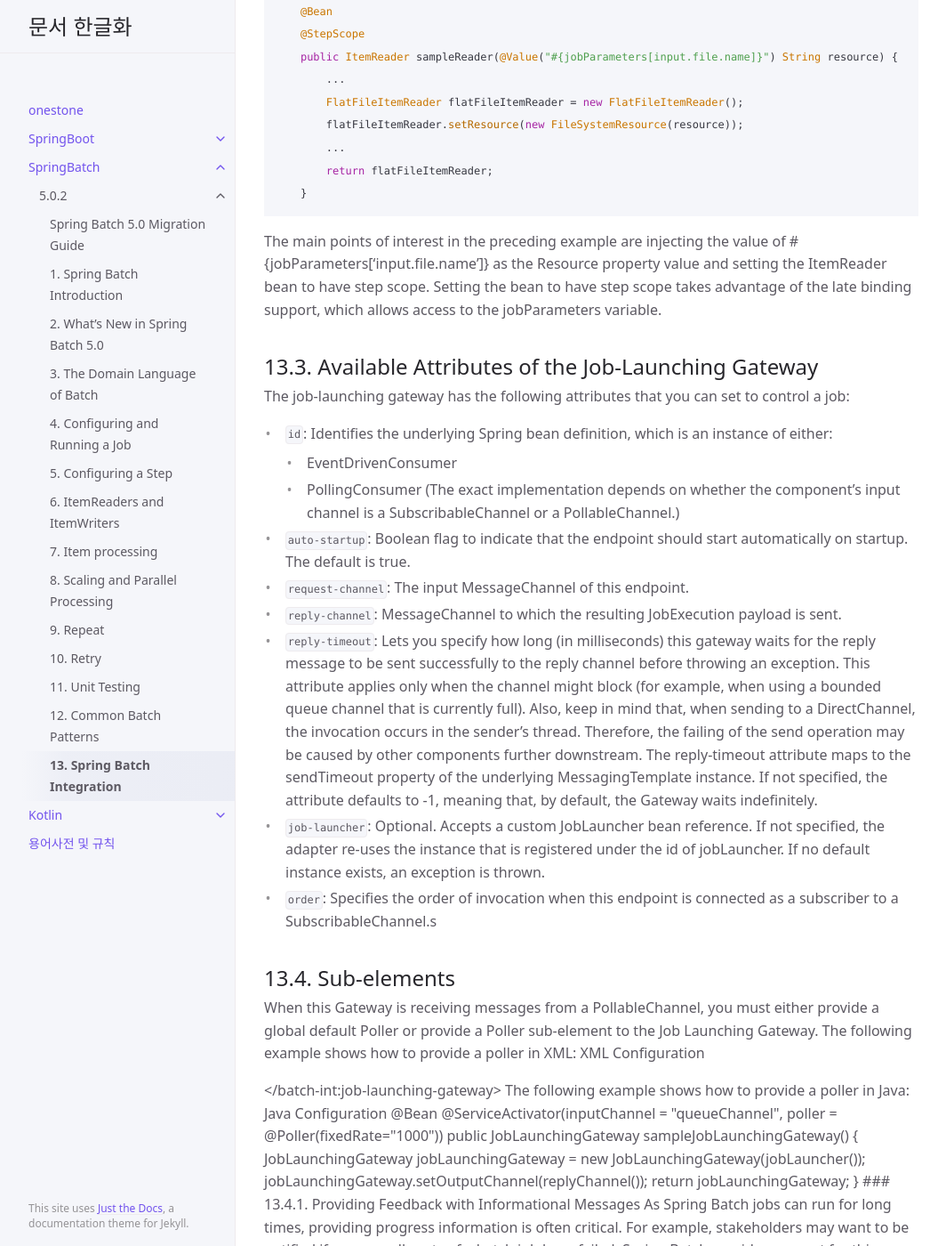
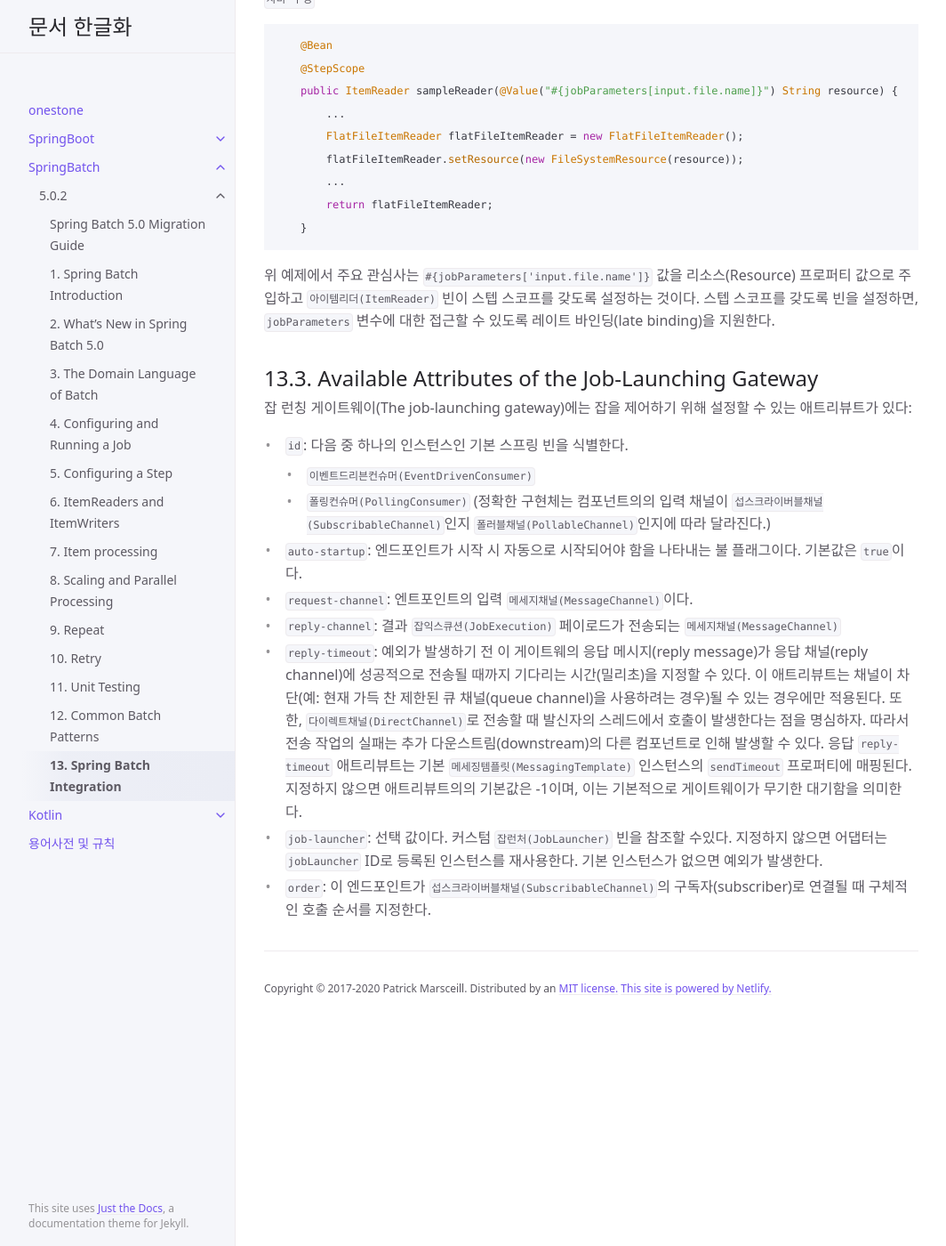
Before and after one commit to onestone9900/onestone9900.github.io, a Jekyll site: the page built from docs/spring_batch/5.0.2/14.spring_batch_integration.md, in a window 1280 px wide and 1400 px high, scrolled down 5810 px. Shown: the whole window at 89% size, without its empty margins (107-1171 px from the left). Built offline with Jekyll 4.4.1, drawn with Linux system fonts in a browser that asks for light colours; some of the changed text lies outside the part shown.

Commit message:
docs: 13. Spring Batch Integration - 13.2.2., 13.2.3., 13.2.4., 13.3.

````diff
--- a/docs/spring_batch/5.0.2/14.spring_batch_integration.md
+++ b/docs/spring_batch/5.0.2/14.spring_batch_integration.md
@@ -115,13 +115,17 @@ nav_order: 15
 
 
 ### 13.2.2. The JobExecution Response
-배치 잡이 실행되면 `잡익스큐션(JobExecution)` 인스턴스가 반환된다. 이 인스턴스를 사용하여 실행 상태를 확인할 수 있다. `잡익스큐션(JobExecution)`을 성공적으로 생성하면, 실제 실행 성공 여부에 관계없이 항상 반환된다. `잡익스큐션(JobExecution)` 인스턴스가 반환되는 방식에 대한 정확한 동작은 제공된 `태스크익스큐터(TaskExecutor)`에 따라 다르다. 동기(승글 스레드) `태스트익스큐터(TaskExecutor)` 구현체가 사용되는 경우 `잡익스큐션(JobExecution)` 응답은 작업이 완료된 후에만 반환됩니다.
-If a synchronous (single-threaded) TaskExecutor implementation is used, the JobExecution response is returned only after the job completes. When using an asynchronous TaskExecutor, the JobExecution instance is returned immediately. You can then take the id of JobExecution instance (with JobExecution.getJobId()) and query the JobRepository for the job’s updated status using the JobExplorer. For more information, see Querying the Repository.
+배치 잡이 실행되면 `잡익스큐션(JobExecution)` 인스턴스가 반환된다. 이 인스턴스를 사용하여 실행 상태를 확인할 수 있다. `잡익스큐션(JobExecution)`을 성공적으로 생성하면, 실제 실행 성공 여부에 관계없이 항상 반환된다.
+
+`잡익스큐션(JobExecution)` 인스턴스가 반환되는 방식에 대한 정확한 동작은 제공된 `태스크익스큐터(TaskExecutor)`에 따라 다르다. 동기(승글 스레드) `태스트익스큐터(TaskExecutor)` 구현체가 사용되는 경우 `잡익스큐션(JobExecution)` 응답은 작업이 완료된 후에만 반환된다. 비동기 `태스크익스큐터(TaskExecutor)`를 사용하면, `잡익스큐션(JobExecution)` 인스턴스가 즉시 반환된다. 그런 다음 `잡익스큐션(JobExecution)` 인스턴스의 ID(JobExecution.getJobId() 사용)를 가져오고 `잡익스플로러(JobExplorer)`를 사용하여 `잡리포지터리(JobRepository)`에서 잡의 업데이트된 상태를 쿼리할 수 있다. 자세한 내용은 [리포지토리 쿼리](https://onestone9900.github.io/docs/spring_batch/5.0.2/5.configuring_and_running_a_job/#461-querying-the-repository)를 참고하자.
 
 
 ### 13.2.3. Spring Batch Integration Configuration
-Consider a case where someone needs to create a file inbound-channel-adapter to listen for CSV files in the provided directory, hand them off to a transformer (FileMessageToJobRequest), launch the job through the job launching gateway, and log the output of the JobExecution with the logging-channel- adapter.
-The following example shows how that common case can be configured in XML: .XML Configuration
+제공된 디렉터리에서 CSV 파일을 수신하고, 변환기(`파일메세지투잡리퀘스트(FileMessageToJobRequest)`)에 전달하고, 잡 런칭 게이트웨이(job launching gateway)를 통해 잡을 실행하고, `로깅 채널 어댑터(logging-channel-adapter)`를 사용하여 `잡익스큐션(JobExecution)`의 출력을 기록하고, 출력을 기록하기 위해 누군가 `인바운드 채널 어댑터(inbound-channel-adapter)` 파일을 생성해야 하는 경우를 생각해 보자.
+
+다음 예제는 XML에서 일반적인 사례 구성 방법을 보여준다:
+
+`XML 구성`
 
 ```xml
   <int:channel id="inboundFileChannel"/>
@@ -145,7 +149,7 @@ The following example shows how that common case can be configured in XML: .XML
 <int:logging-channel-adapter channel="jobLaunchReplyChannel"/>
 ```
 
-The following example shows how that common case can be configured in Java:
+다음 예제는 자바에서 일반적인 사례 구성 방법을 보여준다:
 
 `자바 구성`
 ```java
@@ -180,8 +184,9 @@ The following example shows how that common case can be configured in Java:
 
 
 ### 13.2.4. Example ItemReader Configuration
-Now that we are polling for files and launching jobs, we need to configure our Spring Batch ItemReader (for example) to use the files found at the location defined by the job parameter called "input.file.name", as the following bean configuration shows:
-The following XML example shows the necessary bean configuration:
+이제 파일을 폴링하고 잡을 시작할 것이므로, 다음 빈(Bean) 구성과 같이 잡파라미터에 정의된 "input.file.name" 위치에 있는 파일을 사용하도록 스프링 배치 `아이템리더(ItemReader)`를 구성해야 한다:
+
+다음 예제는 XML에서 필요한 빈 구성을 보여준다:
 
 `XML 구성`
 ```xml
@@ -191,7 +196,7 @@ The following XML example shows the necessary bean configuration:
     </bean>
 ```
 
-The following Java example shows the necessary bean configuration:
+다음 예제는 자바에서 필요한 빈 구성을 보여준다:
 
 `자바 구성`
 ```java
@@ -206,119 +211,17 @@ The following Java example shows the necessary bean configuration:
     }
 ```
 
-The main points of interest in the preceding example are injecting the value of #{jobParameters['input.file.name']} as the Resource property value and setting the ItemReader bean to have step scope. Setting the bean to have step scope takes advantage of the late binding support, which allows access to the jobParameters variable.
+위 예제에서 주요 관심사는 `#{jobParameters['input.file.name']}` 값을 리소스(Resource) 프로퍼티 값으로 주입하고 `아이템리더(ItemReader)` 빈이 스텝 스코프를 갖도록 설정하는 것이다. 스텝 스코프를 갖도록 빈을 설정하면, `jobParameters` 변수에 대한 접근할 수 있도록 레이트 바인딩(late binding)을 지원한다.
 
 
 ## 13.3. Available Attributes of the Job-Launching Gateway
-The job-launching gateway has the following attributes that you can set to control a job:
-- `id`: Identifies the underlying Spring bean definition, which is an instance of either:
-    - EventDrivenConsumer
-    - PollingConsumer (The exact implementation depends on whether the component’s input channel is a SubscribableChannel or a PollableChannel.)
-- `auto-startup`: Boolean flag to indicate that the endpoint should start automatically on startup. The default is true.
-- `request-channel`: The input MessageChannel of this endpoint.
-- `reply-channel`: MessageChannel to which the resulting JobExecution payload is sent.
-- `reply-timeout`: Lets you specify how long (in milliseconds) this gateway waits for the reply message to be sent successfully to the reply channel before throwing an exception. This attribute applies only when the channel might block (for example, when using a bounded queue channel that is currently full). Also, keep in mind that, when sending to a DirectChannel, the invocation occurs in the sender’s thread. Therefore, the failing of the send operation may be caused by other components further downstream. The reply-timeout attribute maps to the sendTimeout property of the underlying MessagingTemplate instance. If not specified, the attribute defaults to -1, meaning that, by default, the Gateway waits indefinitely.
-- `job-launcher`: Optional. Accepts a custom JobLauncher bean reference. If not specified, the adapter re-uses the instance that is registered under the id of jobLauncher. If no default instance exists, an exception is thrown.
-- `order`: Specifies the order of invocation when this endpoint is connected as a subscriber to a SubscribableChannel.s
-
-
-## 13.4. Sub-elements
-When this Gateway is receiving messages from a PollableChannel, you must either provide a global default Poller or provide a Poller sub-element to the Job Launching Gateway.
-The following example shows how to provide a poller in XML:
-XML Configuration
-  <batch-int:job-launching-gateway request-channel="queueChannel"
-      reply-channel="replyChannel" job-launcher="jobLauncher">
-    <int:poller fixed-rate="1000">
-  </batch-int:job-launching-gateway>
-The following example shows how to provide a poller in Java:
-Java Configuration
-  @Bean
-  @ServiceActivator(inputChannel = "queueChannel", poller = @Poller(fixedRate="1000"))
-  public JobLaunchingGateway sampleJobLaunchingGateway() {
-      JobLaunchingGateway jobLaunchingGateway = new JobLaunchingGateway(jobLauncher());
-      jobLaunchingGateway.setOutputChannel(replyChannel());
-      return jobLaunchingGateway;
-}
-
-
-### 13.4.1. Providing Feedback with Informational Messages
-As Spring Batch jobs can run for long times, providing progress information is often critical. For example, stakeholders may want to be notified if some or all parts of a batch job have failed. Spring Batch provides support for this information being gathered through:
-- Active polling
-- Event-driven listeners
-When starting a Spring Batch job asynchronously (for example, by using the Job Launching Gateway), a JobExecution instance is returned. Thus, you can use JobExecution.getJobId() to continuously poll for status updates by retrieving updated instances of the JobExecution from the JobRepository by using the JobExplorer. However, this is considered sub-optimal, and an event- driven approach is preferred.
-Therefore, Spring Batch provides listeners, including the three most commonly used listeners:
-- StepListener
-- ChunkListener
-- JobExecutionListener
-In the example shown in the following image, a Spring Batch job has been configured with a StepExecutionListener. Thus, Spring Integration receives and processes any step before or after events. For example, you can inspect the received StepExecution by using a Router. Based on the results of that inspection, various things can occur (such as routing a message to a mail outbound channel adapter), so that an email notification can be sent out based on some condition.
-
-
-이미지 29. Handling Informational Messages
-
-The following two-part example shows how a listener is configured to send a message to a Gateway for a StepExecution events and log its output to a logging-channel-adapter.
-First, create the notification integration beans.
-The following example shows the how to create the notification integration beans in XML:
-
-`XML 구성`
-```xml
-    <int:channel id="stepExecutionsChannel"/>
-
-    <int:gateway id="notificationExecutionsListener"
-        service-interface="org.springframework.batch.core.StepExecutionListener"
-        default-request-channel="stepExecutionsChannel"/>
-
-    <int:logging-channel-adapter channel="stepExecutionsChannel"/>
-```
-
-The following example shows the how to create the notification integration beans in Java:
-
-`자바 구성`
-```java
-    @Bean
-    @ServiceActivator(inputChannel = "stepExecutionsChannel")
-    public LoggingHandler loggingHandler() {
-        LoggingHandler adapter = new LoggingHandler(LoggingHandler.Level.WARN);
-        adapter.setLoggerName("TEST_LOGGER");
-        adapter.setLogExpressionString("headers.id + ': ' + payload");
-        return adapter;
-    }
-
-    @MessagingGateway(name = "notificationExecutionsListener", defaultRequestChannel = "stepExecutionsChannel")
-    public interface NotificationExecutionListener extends StepExecutionListener {}
-```
-
-{: .important}
->You need to add the @IntegrationComponentScan annotation to your configuration.
-
-Second, modify your job to add a step-level listener.
-The following example shows the how to add a step-level listener in XML:
-
-`XML 구성`
-```xml
-    <job id="importPayments">
-        <step id="step1">
-            <tasklet ../>
-                <chunk ../>
-                <listeners>
-                    <listener ref="notificationExecutionsListener"/>
-                </listeners>
-            </tasklet>
-            ...
-        </step>
-    </job>
-```
-
-The following example shows the how to add a step-level listener in Java:
-
-`자바 구성`
-```java
-    public Job importPaymentsJob(JobRepository jobRepository) {
-        return new JobBuilder("importPayments", jobRepository)
-                .start(
-                    stepBuilderFactory.get("step1")
-                    .chunk(200)
-                    .listener(notificationExecutionsListener())
-                    ...
-                )
-    }
-```
+잡 런칭 게이트웨이(The job-launching gateway)에는 잡을 제어하기 위해 설정할 수 있는 애트리뷰트가 있다:
+- `id`: 다음 중 하나의 인스턴스인 기본 스프링 빈을 식별한다.
+    - `이벤트드리븐컨슈머(EventDrivenConsumer)`
+    - `폴링컨슈머(PollingConsumer)` (정확한 구현체는 컴포넌트의의 입력 채널이 `섭스크라이버블채널(SubscribableChannel)`인지 `폴러블채널(PollableChannel)`인지에 따라 달라진다.)
+- `auto-startup`: 엔드포인트가 시작 시 자동으로 시작되어야 함을 나타내는 불 플래그이다. 기본값은 `true`이다.
+- `request-channel`: 엔트포인트의 입력 `메세지채널(MessageChannel)`이다.
+- `reply-channel`: 결과 `잡익스큐션(JobExecution)` 페이로드가 전송되는 `메세지채널(MessageChannel)`
+- `reply-timeout`: 예외가 발생하기 전 이 게이트웨의 응답 메시지(reply message)가 응답 채널(reply channel)에 성공적으로 전송될 때까지 기다리는 시간(밀리초)을 지정할 수 있다. 이 애트리뷰트는 채널이 차단(예: 현재 가득 찬 제한된 큐 채널(queue channel)을 사용하려는 경우)될 수 있는 경우에만 적용된다. 또한, `다이렉트채널(DirectChannel)`로 전송할 때 발신자의 스레드에서 호출이 발생한다는 점을 명심하자. 따라서 전송 작업의 실패는 추가 다운스트림(downstream)의 다른 컴포넌트로 인해 발생할 수 있다. 응답 `reply-timeout` 애트리뷰트는 기본 `메세징템플릿(MessagingTemplate)` 인스턴스의 `sendTimeout` 프로퍼티에 매핑된다. 지정하지 않으면 애트리뷰트의의 기본값은 -1이며, 이는 기본적으로 게이트웨이가 무기한 대기함을 의미한다.
+- `job-launcher`: 선택 값이다. 커스텀 `잡런처(JobLauncher)` 빈을 참조할 수있다. 지정하지 않으면 어댑터는 `jobLauncher` ID로 등록된 인스턴스를 재사용한다. 기본 인스턴스가 없으면 예외가 발생한다.
+- `order`: 이 엔드포인트가 `섭스크라이버블채널(SubscribableChannel)`의 구독자(subscriber)로 연결될 때 구체적인 호출 순서를 지정한다.
````
